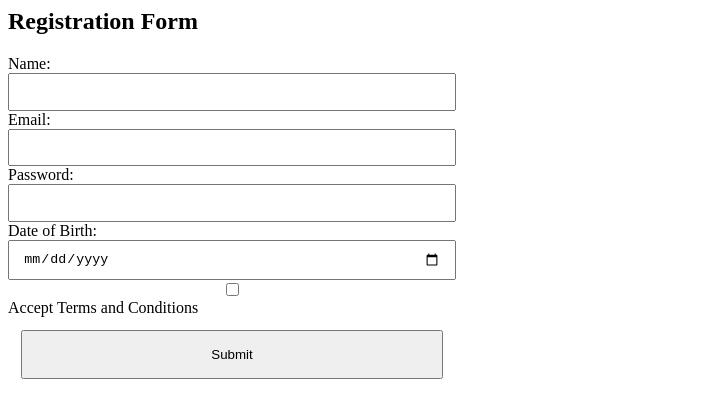
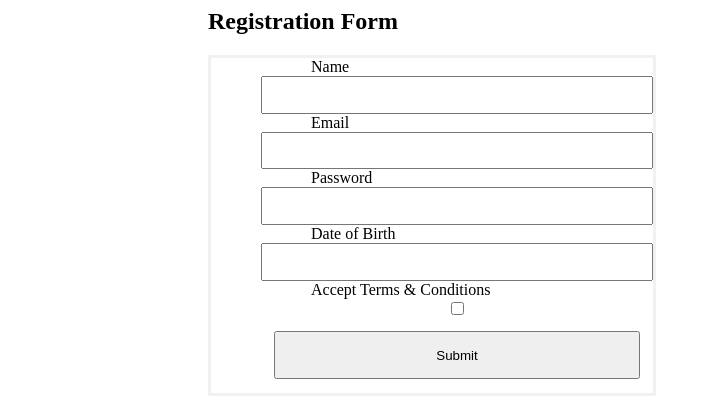
Before and after one commit to indhushiva/wd101, a plain HTML site: page index.html in a window 1280 px wide. Shown: the top 407 px of the page, without its empty margins (0-726 px from the left). Drawn offline with nearby package versions, Linux system fonts and the light colour scheme.

Commit message:
index.html

```diff
--- a/index.html
+++ b/index.html
@@ -1,31 +1,66 @@
 <html>
 <body>
-
+<div class= "container">
 <h2>Registration Form</h2>
 
 <div>
 <form form action="#" id="formSubmission" method="get">
-  Name:<input type="text" id="name" required>
-  Email:<input type="text" id="email" required>
-  Password:<input type="text" id="password" required>
-  Date of Birth:<input type="date" id="dob" required>
-  <input type="checkbox" id="accept" value="yes" required>
-  <label for="accept"> Accept Terms and Conditions</label>
-  <button type="submit">Submit</button>
+  <label for="name">Name</label>
+   <input type="text" id="name" name="name"  required>
+
+   <label for="email">Email</label>
+   <input type="email" id="email" name="email" pattern ="/^[a-zA-Z0-9.!#$%&'*+/=?^_`{|}~-]+@[a-zA-Z0-9-]+(?:\.[a-zA-Z0-9-]+)*$/" required>
+
+   <label for="password">Password</label>
+   <input type="password" id="password" name="password" required>
+
+   <label for="dob">Date of Birth</label>
+   <input type="text" id="datepicker-1" required>
+
+
+   <label for="acceptTerms">Accept Terms & Conditions</label>  <input type="checkbox" id="accept" value="yes" required>
+
+   <button type="submit">Submit</button>
 </form>
 </div>
+
 <div>
 <h1>Entries</h1>
+
 <ul id="data">
    <li>Name</li>
    <li>Email</li>
    <li>Password</li>
    <li>Dob</li>
-   <li>terms accepted?</li>
+   <li>Accepted terms?</li>
  </ul>
 </div>
 
-<script>
+</div>
+
+<link href = "https://code.jquery.com/ui/1.10.4/themes/ui-lightness/jquery-ui.css"
+         rel = "stylesheet">
+      <script src = "https://code.jquery.com/jquery-1.10.2.js"></script>
+      <script src = "https://code.jquery.com/ui/1.10.4/jquery-ui.js"></script>
+
+ <script>
+         $(function() {
+            $( "#datepicker-1" ).datepicker({
+               dateformat:"dd-mm-yy",
+               changeMonth:true,
+               changeYear:true,
+               maxDate: '-18Y',
+               minDate: '-55Y'
+
+            });
+         });
+      </script>
+
+
+
+
+
+<script >
 let form=document.getElementById("formSubmission");
 
 let table=document.getElementById('data');
@@ -40,8 +75,9 @@ const submit=()=>{
   let name = document.getElementById("name").value;
     let email = document.getElementById("email").value;
     let password = document.getElementById("password").value;
-    let dob = document.getElementById("dob").value;
-    let accept = document.getElementById("accept").value;
+    let dob = document.getElementById("datepicker-1").value;
+
+   let accept = document.getElementById("accept").value;
 
 
   let newArray = [name,email,password,dob,accept];
@@ -55,15 +91,34 @@ const submit=()=>{
 }
 
 
+
+
+
+
+
 </script>
-</script>
+
+
+
   <style type="text/css" media="screen">
+
+*{
+box-sizing: border-box;
+padding-left: 50px;
+
+}
+
+
+
 
 form{
   display:flex;
   flex-direction:column;
+
   width:35vw;
-  justify-content:center;
+ border: 3px solid #f1f1f1;
+ background-color: #ffffff;
+
 }
 form input{
   padding:0.7em 1em;
@@ -77,6 +132,7 @@ form > button{
   cursor:pointer;
 }
 ul{
+
   list-style:none;
   display:grid;
   grid-template-columns:1fr 1fr 1fr 1fr 1fr;
```
